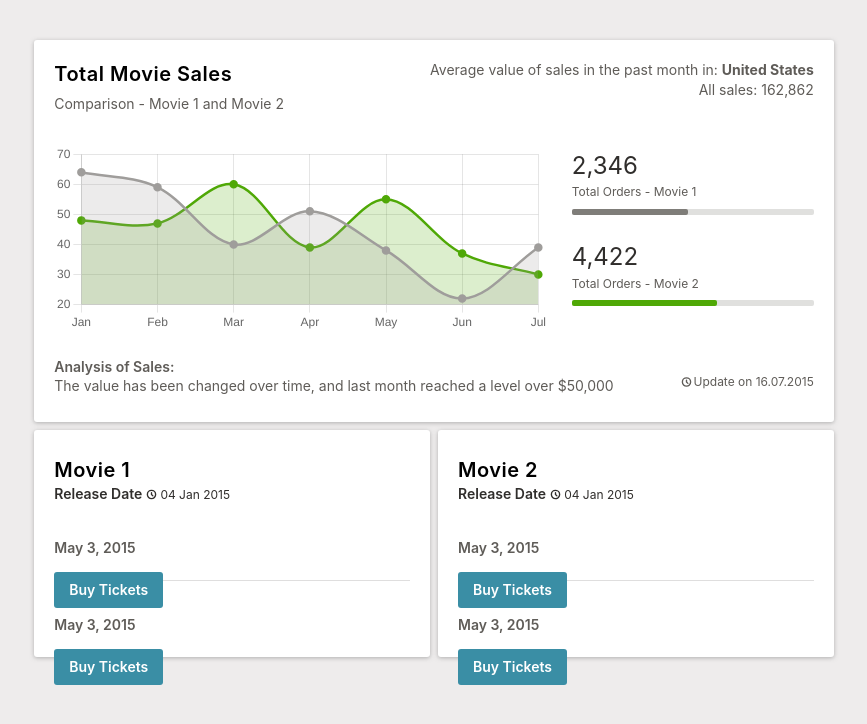
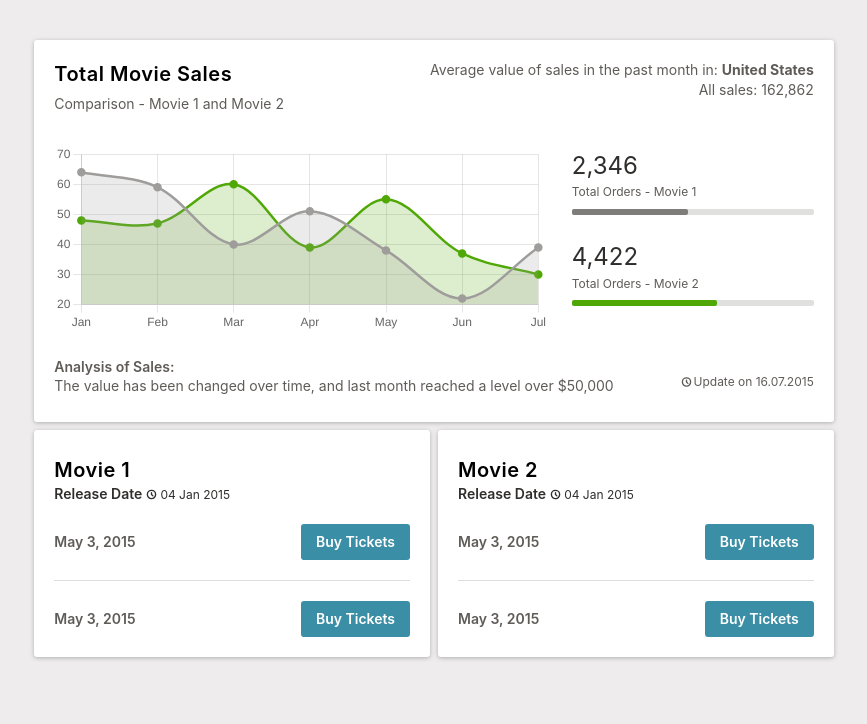
Before and after one commit to journeycruz/movie-dash, a React (Create React App) app: page / in a window 1280 px wide. Shown: the top 724 px of the page, without its empty margins (206-1073 px from the left). Built offline with nearby package versions, Linux system fonts and the light colour scheme.

Commit message:
change class name in PurchaseOption

```diff
--- a/src/components/PurchaseOption.js
+++ b/src/components/PurchaseOption.js
@@ -25,13 +25,13 @@ function PurchaseOption (props) {
             <span id='puchaseDate'>{props.movie.releaseDate}</span>
           </p>
       </div>
-      <div className='graph-header buy-now' id='bottom-grey'>
+      <div className='section-header buy-now' id='bottom-grey'>
         <p className='movie-date'>{props.movie.ticket1Date}</p>
         <a href={props.movie.ticket1URL} className='btn'>
           Buy Tickets
         </a>
       </div>
-      <div className='graph-header buy-now'>
+      <div className='section-header buy-now'>
         <p className='movie-date'>{props.movie.ticket2Date}</p>
         <a href={props.movie.ticket2URL} className='btn'>
           Buy Tickets
```
